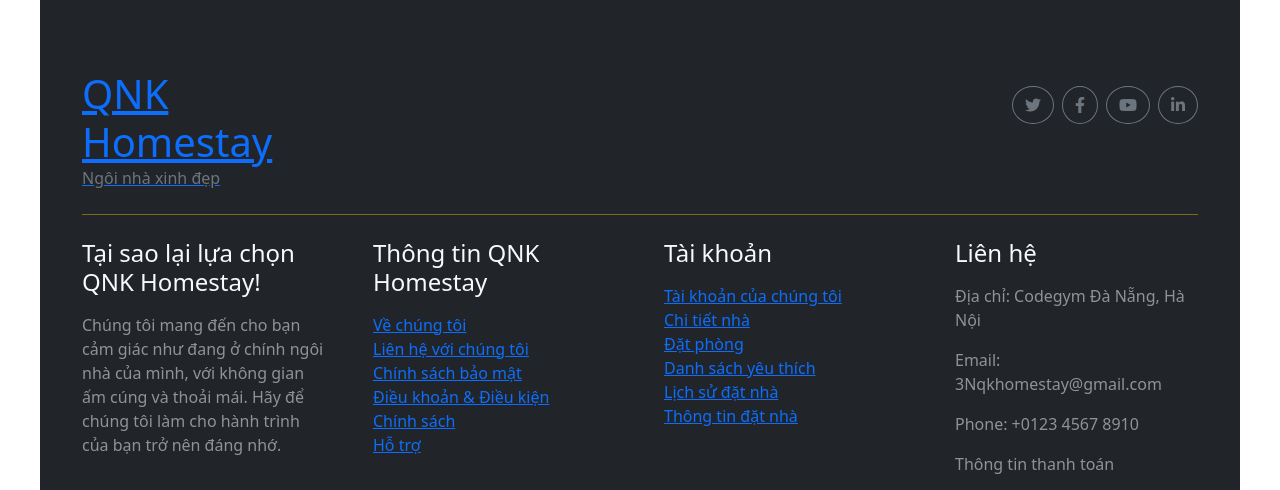
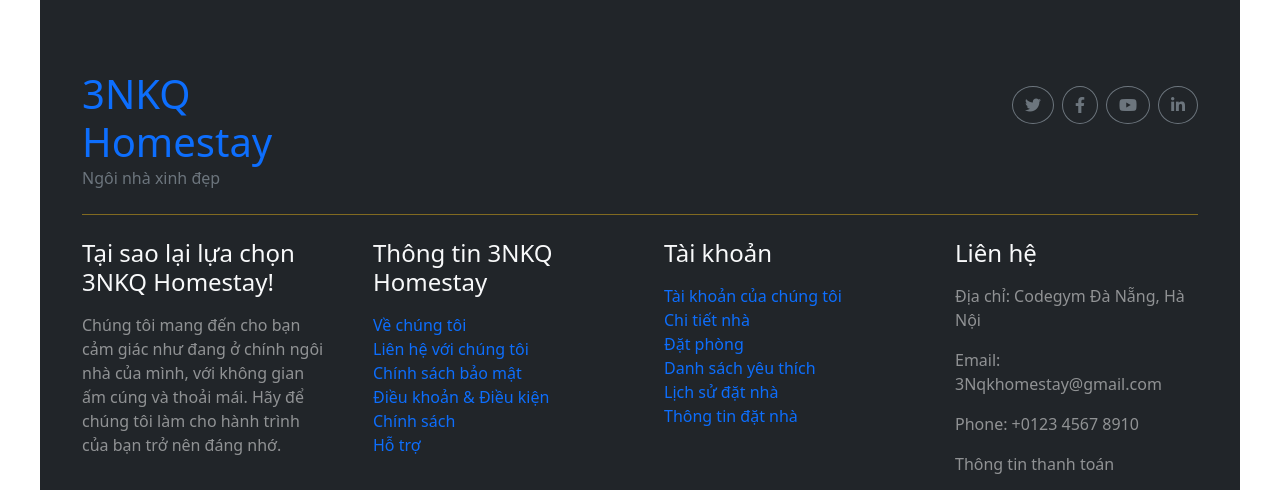
Before and after one commit to Module6-Project-Home/DN-HN-HOME-FE, a React (Create React App) app: page /home in a window 1280 px wide. Shown: the part 2160-2650 px from the top of the page. Built offline with nearby package versions, Linux system fonts and the light colour scheme; no server answers; grey boxes are pictures that could not be loaded.

Commit message:
ttngoc refactor code

```diff
--- a/src/components/host/layout/HeaderAdmin.js
+++ b/src/components/host/layout/HeaderAdmin.js
@@ -6,7 +6,7 @@ const HeaderAdmin = () => {
     return (
         <nav className="sb-topnav navbar navbar-expand navbar-dark bg-dark">
             {/* Navbar Brand */}
-            <Link className="navbar-brand ps-3" to="/home">QNK Homestay</Link>
+            <Link className="navbar-brand ps-3" to="/home">3NKQ Homestay</Link>
 
             {/* Sidebar Toggle */}
             <button className="btn btn-link btn-sm order-1 order-lg-0 me-4 me-lg-0" id="sidebarToggle">
@@ -16,14 +16,15 @@ const HeaderAdmin = () => {
             {/* Navbar */}
             <ul className="navbar-nav ms-auto ms-md-0 me-3 me-lg-4">
                 <li className="nav-item dropdown">
-                    <Link className="nav-link dropdown-toggle" id="navbarDropdown" to="#" role="button" data-bs-toggle="dropdown" aria-expanded="false">
+                    <Link className="nav-link dropdown-toggle" id="navbarDropdown" to="#" role="button"
+                          data-bs-toggle="dropdown" aria-expanded="false">
                         <i className="fas fa-user fa-fw"></i>
                     </Link>
                     <ul className="dropdown-menu dropdown-menu-end" aria-labelledby="navbarDropdown">
                         <li><Link className="dropdown-item" to="/user/detail">Lịch sử đặt nhà</Link></li>
                         <li><a className="dropdown-item" href="#!">Thông tin tài khoản</a></li>
                         <li>
-                            <hr className="dropdown-divider" />
+                            <hr className="dropdown-divider"/>
                         </li>
                         <li><Link className="dropdown-item" to="/logout">Đăng xuất</Link></li>
                     </ul>
--- a/src/components/property/Footer.js
+++ b/src/components/property/Footer.js
@@ -7,8 +7,8 @@ const Footer = () => {
                 <div className="pb-4 mb-4" style={{borderBottom: '1px solid rgba(226, 175, 24, 0.5)'}}>
                     <div className="row g-4 justify-content-between">
                         <div className="col-lg-3">
-                            <a href="#">
-                                <h1 className="text-primary mb-0">QNK Homestay</h1>
+                            <a className=" text-decoration-none" href="#">
+                                <h1 className="text-primary mb-0">3NKQ Homestay</h1>
                                 <p className="text-secondary mb-0">Ngôi nhà xinh đẹp</p>
                             </a>
                         </div>
@@ -25,31 +25,31 @@ const Footer = () => {
                 <div className="row g-5">
                     <div className="col-lg-3 col-md-6">
                         <div className="footer-item">
-                            <h4 className="text-light mb-3">Tại sao lại lựa chọn QNK Homestay!</h4>
+                            <h4 className="text-light mb-3">Tại sao lại lựa chọn 3NKQ Homestay!</h4>
                             <p className="mb-4">Chúng tôi mang đến cho bạn cảm giác như đang ở chính ngôi nhà của mình, với không gian ấm cúng và thoải mái.
                                 Hãy để chúng tôi làm cho hành trình của bạn trở nên đáng nhớ.</p>
                         </div>
                     </div>
                     <div className="col-lg-3 col-md-6">
                         <div className="d-flex flex-column text-start footer-item">
-                            <h4 className="text-light mb-3">Thông tin QNK Homestay</h4>
-                            <a className="btn-link" href="">Về chúng tôi</a>
-                            <a className="btn-link" href="">Liên hệ với chúng tôi</a>
-                            <a className="btn-link" href="">Chính sách bảo mật</a>
-                            <a className="btn-link" href="">Điều khoản & Điều kiện</a>
-                            <a className="btn-link" href="">Chính sách</a>
-                            <a className="btn-link" href="">Hỗ trợ</a>
+                            <h4 className="text-light mb-3">Thông tin 3NKQ Homestay</h4>
+                            <a className="btn-link text-decoration-none" href="">Về chúng tôi</a>
+                            <a className="btn-link text-decoration-none" href="">Liên hệ với chúng tôi</a>
+                            <a className="btn-link text-decoration-none" href="">Chính sách bảo mật</a>
+                            <a className="btn-link text-decoration-none" href="">Điều khoản & Điều kiện</a>
+                            <a className="btn-link text-decoration-none" href="">Chính sách</a>
+                            <a className="btn-link text-decoration-none" href="">Hỗ trợ</a>
                         </div>
                     </div>
                     <div className="col-lg-3 col-md-6">
                         <div className="d-flex flex-column text-start footer-item">
                             <h4 className="text-light mb-3">Tài khoản</h4>
-                            <a className="btn-link" href="">Tài khoản của chúng tôi</a>
-                            <a className="btn-link" href="">Chi tiết nhà</a>
-                            <a className="btn-link" href="">Đặt phòng</a>
-                            <a className="btn-link" href="">Danh sách yêu thích</a>
-                            <a className="btn-link" href="">Lịch sử đặt nhà</a>
-                            <a className="btn-link" href="">Thông tin đặt nhà</a>
+                            <a className="btn-link text-decoration-none" href="">Tài khoản của chúng tôi</a>
+                            <a className="btn-link text-decoration-none" href="">Chi tiết nhà</a>
+                            <a className="btn-link text-decoration-none" href="">Đặt phòng</a>
+                            <a className="btn-link text-decoration-none" href="">Danh sách yêu thích</a>
+                            <a className="btn-link text-decoration-none" href="">Lịch sử đặt nhà</a>
+                            <a className="btn-link text-decoration-none" href="">Thông tin đặt nhà</a>
                         </div>
                     </div>
                     <div className="col-lg-3 col-md-6">
--- a/src/components/property/Header.js
+++ b/src/components/property/Header.js
@@ -168,7 +168,7 @@ const Header = () => {
             <div className="container px-0">
                 <nav className="navbar navbar-light bg-white navbar-expand-xl">
                     <Link to="/home" className="navbar-brand">
-                        <h1 className="text-primary display-6">3 NKQ Homestay</h1>
+                        <h1 className="text-primary display-6">3NKQ Homestay</h1>
                     </Link>
                     <button className="navbar-toggler py-2 px-3" type="button" data-bs-toggle="collapse" data-bs-target="#navbarCollapse">
                         <span className="fa fa-bars text-primary"></span>
--- a/src/components/property/HeroBanner.js
+++ b/src/components/property/HeroBanner.js
@@ -1,5 +1,5 @@
 import React from 'react';
-import { Carousel } from 'react-bootstrap';
+import {Carousel} from 'react-bootstrap';
 import './HeroBanner.css';
 
 const HeroBanner = () => {
@@ -8,7 +8,7 @@ const HeroBanner = () => {
             <div className="container py-5">
                 <div className="row g-5 align-items-center">
                     <div className="col-md-12 col-lg-7">
-                        <h4 className="mb-3 text-secondary">NKQ Homestay</h4>
+                        <h4 className="mb-3 text-secondary">3NKQ Homestay</h4>
                         <h1 className="mb-5 display-3 text-primary">Nơi chốn yên bình, dành riêng cho bạn</h1>
                         <div className="position-relative mx-auto">
                             <form action="/property" method="get" className="d-flex">
@@ -23,7 +23,7 @@ const HeroBanner = () => {
                                     type="submit"
                                     id="search-icon-1"
                                     className="btn btn-primary border-2 border-secondary py-3 px-4 position-absolute rounded-pill text-white h-100"
-                                    style={{ top: 0, right: '25%' }}
+                                    style={{top: 0, right: '25%'}}
                                 >
                                     Tìm kiếm
                                 </button>
```
